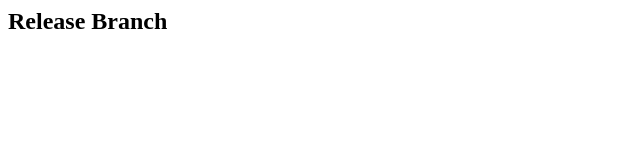
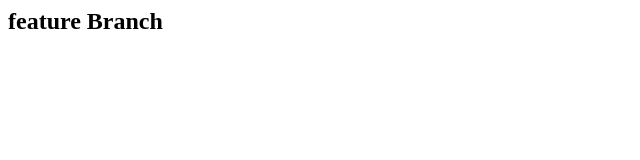
Before and after one commit to DO-CICD-workspace/multi-branch, a plain HTML site: page index.html in a window 1280 px wide. Shown: the full height of the page, 0-640 px from the left. Drawn offline with Linux system fonts and the light colour scheme.

Commit message:
Update index.html

```diff
--- a/index.html
+++ b/index.html
@@ -1 +1 @@
-<h2>Release Branch</h2>
+<h2>feature Branch</h2>
```
